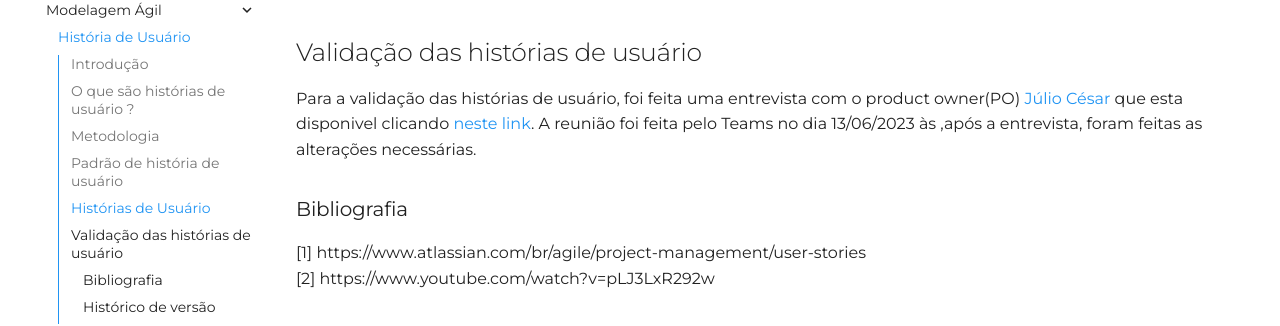
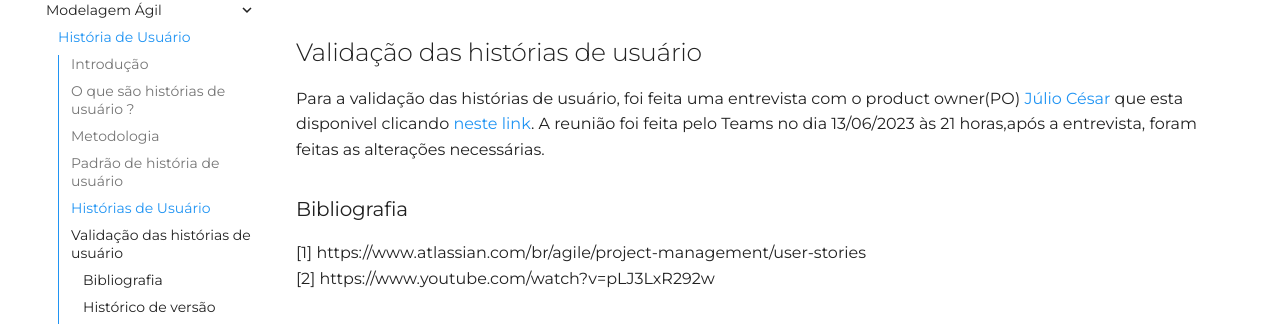
Before and after one commit to Requisitos-de-Software/2023.1-Simplenote, an MkDocs documentation site: the page built from docs/modelagem/agil/User_story.md, in a window 1280 px wide and 900 px high, scrolled down 2677 px. Shown: the part 146-472 px from the top of the window. Built offline with MkDocs 1.6.1 and Material for MkDocs 9.7.7, drawn with Linux system fonts in a browser that asks for light colours; some web fonts are replaced; comment, search, counter and statistics services are not loaded.

Commit message:
Finalização do documento

```diff
--- a/docs/modelagem/agil/User_story.md
+++ b/docs/modelagem/agil/User_story.md
@@ -407,7 +407,7 @@
 
 
 ## Validação das histórias de usuário
-Para a validação das histórias de usuário, foi feita uma entrevista com o product owner(PO) [Júlio César](https://github.com/JulioDinizN) que esta disponivel clicando [neste link](). A reunião foi feita pelo Teams no dia 13/06/2023 às ,após a entrevista, foram feitas as alterações necessárias.
+Para a validação das histórias de usuário, foi feita uma entrevista com o product owner(PO) [Júlio César](https://github.com/JulioDinizN) que esta disponivel clicando [neste link](https://youtu.be/XFLfx9RYVpg). A reunião foi feita pelo Teams no dia 13/06/2023 às 21 horas,após a entrevista, foram feitas as alterações necessárias.
 
 ### Bibliografia
 [1] https://www.atlassian.com/br/agile/project-management/user-stories </br>
```
